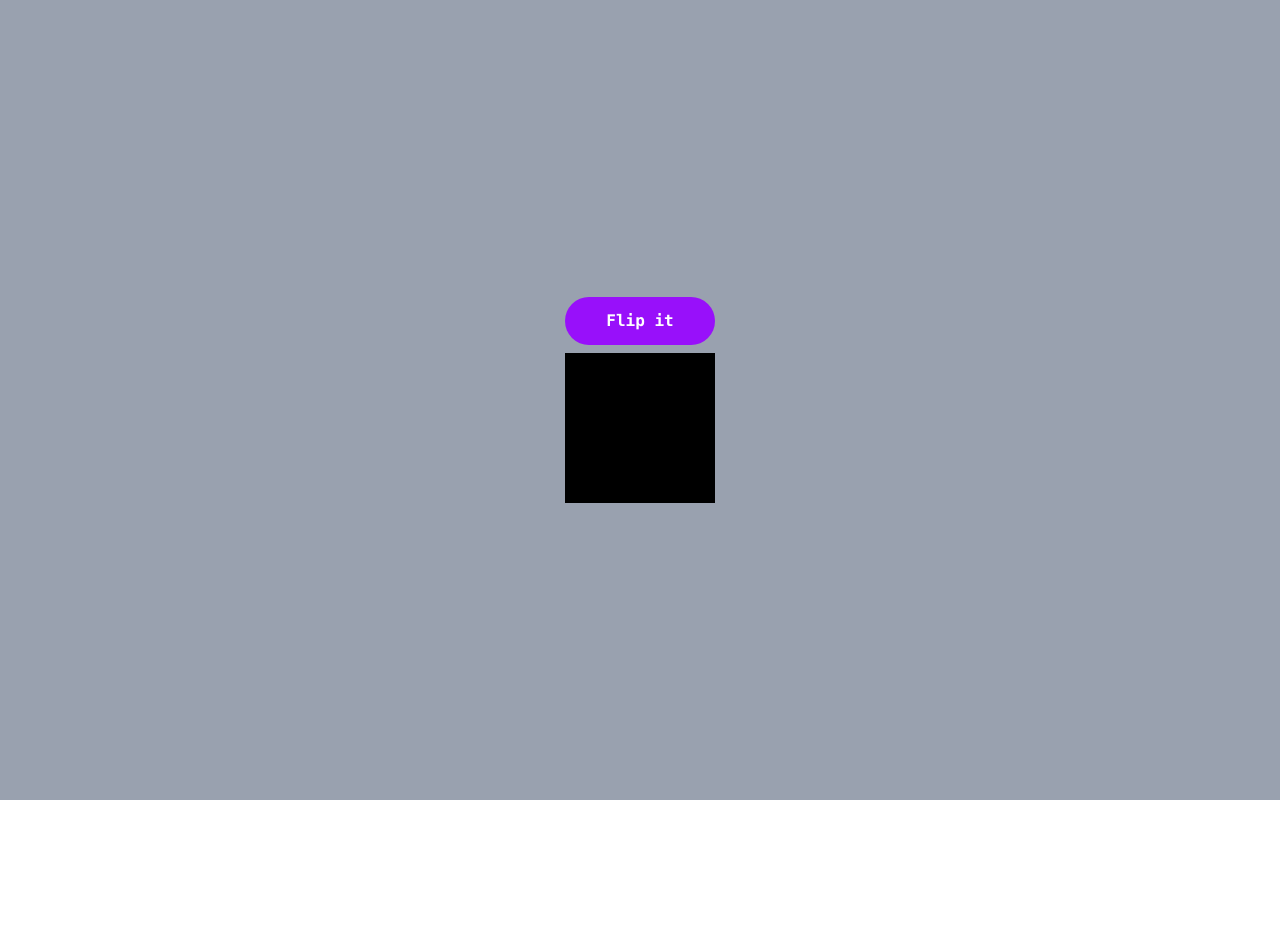
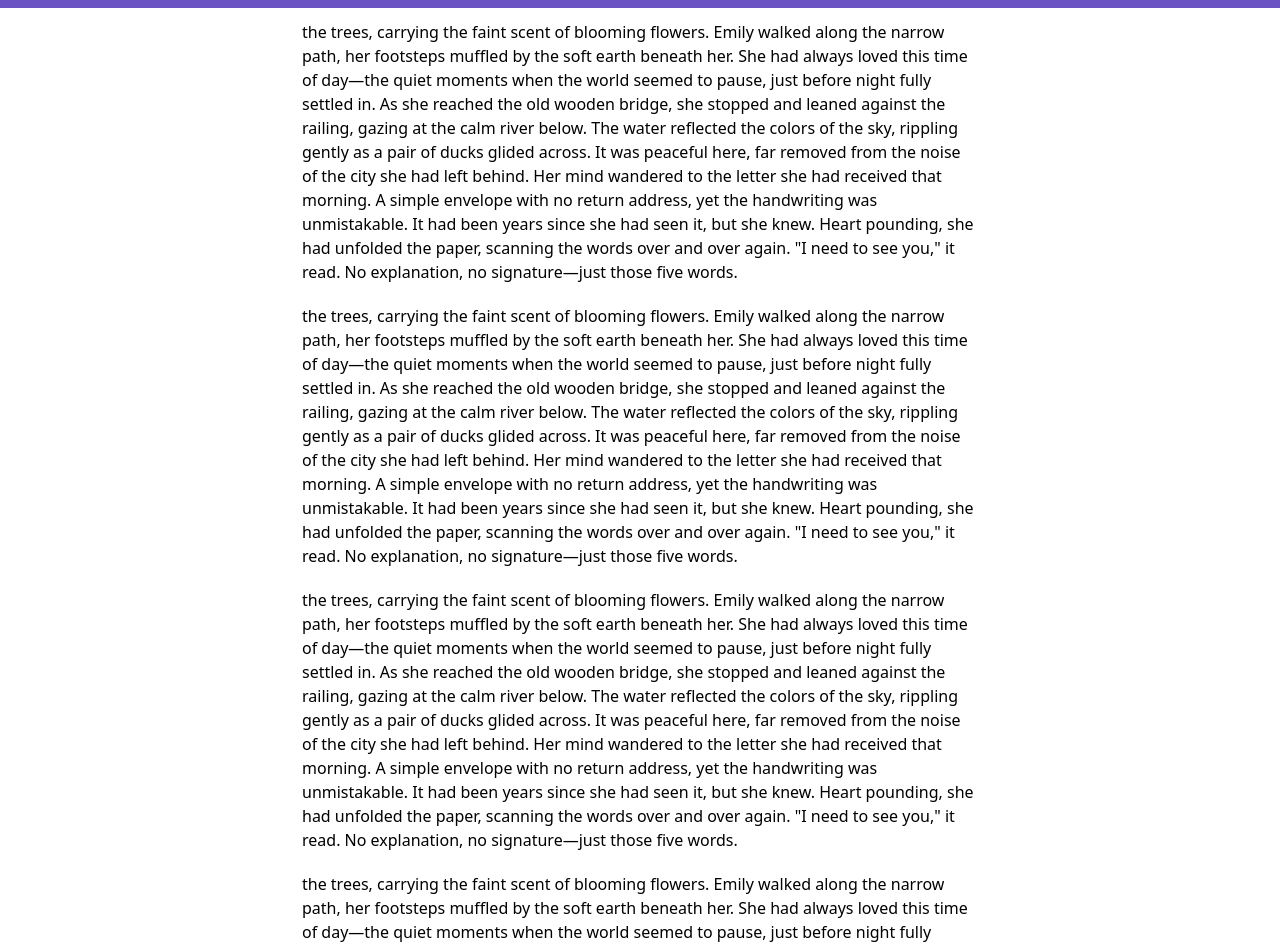
Before and after one commit to faiz12457/Framer-motion, a React (Vite) app: page / in a window 1280 px wide. Shown: the top 948 px of the page. Before the commit the page ends 800 px from the top, so only its background shows below. Built offline with nearby package versions, Linux system fonts and the light colour scheme.

Commit message:
scroll Animation

```diff
--- a/src/App.jsx
+++ b/src/App.jsx
@@ -2,13 +2,17 @@ import React from 'react'
 import Basics from './components/Basics'
 import Genstures from './components/Genstures'
 import AnimationControls from './components/AnimationControls'
+import ViewBasedAnimations from './components/ViewBasedAnimations'
+import ScrollAnimations from './components/ScrollAnimations'
 
 function App() {
   return (
     <>
     {/* <Basics /> */}
     {/* <Genstures /> */}
-    <AnimationControls />
+    {/* <AnimationControls /> */}
+    {/* <ViewBasedAnimations /> */}
+    <ScrollAnimations />
     </>
   )
 }
--- /dev/null
+++ b/src/components/ScrollAnimations.jsx
@@ -0,0 +1,67 @@
+import React from 'react'
+import { motion, AnimatePresence, useInView, useScroll, useSpring, useTransform } from "framer-motion";
+function ScrollAnimations() {
+   const {scrollYProgress}= useScroll();
+   const scrollX=useSpring(scrollYProgress);
+   const background=useTransform(scrollYProgress,[0,0.5,1],['#81d180','#57acce','#6b53c3'])
+
+  return (
+    <div className=' w-full  '>
+    <motion.div className='w-full bg-blue-500 sticky top-0 h-2 origin-left' style={
+        {/*scaleX:scrollX,*/background, scaleX:scrollYProgress}}></motion.div>
+    <div className='w-[700px] mx-auto p-3 flex flex-col gap-5'>
+        <p>the trees, carrying the faint scent of blooming flowers. Emily walked along the narrow path, her footsteps muffled by the soft earth beneath her. She had always loved this time of day—the quiet moments when the world seemed to pause, just before night fully settled in.
+
+As she reached the old wooden bridge, she stopped and leaned against the railing, gazing at the calm river below. The water reflected the colors of the sky, rippling gently as a pair of ducks glided across. It was peaceful here, far removed from the noise of the city she had left behind.
+
+Her mind wandered to the letter she had received that morning. A simple envelope with no return address, yet the handwriting was unmistakable. It had been years since she had seen it, but she knew. Heart pounding, she had unfolded the paper, scanning the words over and over again. "I need to see you," it read. No explanation, no signature—just those five words.</p>
+
+
+<p>the trees, carrying the faint scent of blooming flowers. Emily walked along the narrow path, her footsteps muffled by the soft earth beneath her. She had always loved this time of day—the quiet moments when the world seemed to pause, just before night fully settled in.
+
+As she reached the old wooden bridge, she stopped and leaned against the railing, gazing at the calm river below. The water reflected the colors of the sky, rippling gently as a pair of ducks glided across. It was peaceful here, far removed from the noise of the city she had left behind.
+
+Her mind wandered to the letter she had received that morning. A simple envelope with no return address, yet the handwriting was unmistakable. It had been years since she had seen it, but she knew. Heart pounding, she had unfolded the paper, scanning the words over and over again. "I need to see you," it read. No explanation, no signature—just those five words.</p>
+
+<p>the trees, carrying the faint scent of blooming flowers. Emily walked along the narrow path, her footsteps muffled by the soft earth beneath her. She had always loved this time of day—the quiet moments when the world seemed to pause, just before night fully settled in.
+
+As she reached the old wooden bridge, she stopped and leaned against the railing, gazing at the calm river below. The water reflected the colors of the sky, rippling gently as a pair of ducks glided across. It was peaceful here, far removed from the noise of the city she had left behind.
+
+Her mind wandered to the letter she had received that morning. A simple envelope with no return address, yet the handwriting was unmistakable. It had been years since she had seen it, but she knew. Heart pounding, she had unfolded the paper, scanning the words over and over again. "I need to see you," it read. No explanation, no signature—just those five words.</p>
+
+<p>the trees, carrying the faint scent of blooming flowers. Emily walked along the narrow path, her footsteps muffled by the soft earth beneath her. She had always loved this time of day—the quiet moments when the world seemed to pause, just before night fully settled in.
+
+As she reached the old wooden bridge, she stopped and leaned against the railing, gazing at the calm river below. The water reflected the colors of the sky, rippling gently as a pair of ducks glided across. It was peaceful here, far removed from the noise of the city she had left behind.
+
+Her mind wandered to the letter she had received that morning. A simple envelope with no return address, yet the handwriting was unmistakable. It had been years since she had seen it, but she knew. Heart pounding, she had unfolded the paper, scanning the words over and over again. "I need to see you," it read. No explanation, no signature—just those five words.</p>
+
+<p>the trees, carrying the faint scent of blooming flowers. Emily walked along the narrow path, her footsteps muffled by the soft earth beneath her. She had always loved this time of day—the quiet moments when the world seemed to pause, just before night fully settled in.
+
+As she reached the old wooden bridge, she stopped and leaned against the railing, gazing at the calm river below. The water reflected the colors of the sky, rippling gently as a pair of ducks glided across. It was peaceful here, far removed from the noise of the city she had left behind.
+
+Her mind wandered to the letter she had received that morning. A simple envelope with no return address, yet the handwriting was unmistakable. It had been years since she had seen it, but she knew. Heart pounding, she had unfolded the paper, scanning the words over and over again. "I need to see you," it read. No explanation, no signature—just those five words.</p>
+
+<p>the trees, carrying the faint scent of blooming flowers. Emily walked along the narrow path, her footsteps muffled by the soft earth beneath her. She had always loved this time of day—the quiet moments when the world seemed to pause, just before night fully settled in.
+
+As she reached the old wooden bridge, she stopped and leaned against the railing, gazing at the calm river below. The water reflected the colors of the sky, rippling gently as a pair of ducks glided across. It was peaceful here, far removed from the noise of the city she had left behind.
+
+Her mind wandered to the letter she had received that morning. A simple envelope with no return address, yet the handwriting was unmistakable. It had been years since she had seen it, but she knew. Heart pounding, she had unfolded the paper, scanning the words over and over again. "I need to see you," it read. No explanation, no signature—just those five words.</p>
+
+<p>the trees, carrying the faint scent of blooming flowers. Emily walked along the narrow path, her footsteps muffled by the soft earth beneath her. She had always loved this time of day—the quiet moments when the world seemed to pause, just before night fully settled in.
+
+As she reached the old wooden bridge, she stopped and leaned against the railing, gazing at the calm river below. The water reflected the colors of the sky, rippling gently as a pair of ducks glided across. It was peaceful here, far removed from the noise of the city she had left behind.
+
+Her mind wandered to the letter she had received that morning. A simple envelope with no return address, yet the handwriting was unmistakable. It had been years since she had seen it, but she knew. Heart pounding, she had unfolded the paper, scanning the words over and over again. "I need to see you," it read. No explanation, no signature—just those five words.</p>
+
+<p>the trees, carrying the faint scent of blooming flowers. Emily walked along the narrow path, her footsteps muffled by the soft earth beneath her. She had always loved this time of day—the quiet moments when the world seemed to pause, just before night fully settled in.
+
+As she reached the old wooden bridge, she stopped and leaned against the railing, gazing at the calm river below. The water reflected the colors of the sky, rippling gently as a pair of ducks glided across. It was peaceful here, far removed from the noise of the city she had left behind.
+
+Her mind wandered to the letter she had received that morning. A simple envelope with no return address, yet the handwriting was unmistakable. It had been years since she had seen it, but she knew. Heart pounding, she had unfolded the paper, scanning the words over and over again. "I need to see you," it read. No explanation, no signature—just those five words.</p>
+    </div>
+
+</div>
+  )
+}
+
+export default ScrollAnimations
--- a/src/components/ViewBasedAnimations.jsx
+++ b/src/components/ViewBasedAnimations.jsx
@@ -0,0 +1,23 @@
+import React, { useRef } from 'react'
+import { motion, AnimatePresence, useInView } from "framer-motion";
+
+function ViewBasedAnimations() {
+    const ref=useRef(null);
+    const isView=useInView(ref)
+
+  return (
+    <div className='flex items-end h-[200vh] w-full bg-gray-400'>
+  <motion.div className='h-screen bg-black w-full'
+  initial={{opacity:0}}
+  whileInView={{opacity:1}}
+  transition={{duration:5}}
+
+  >
+
+  </motion.div>
+
+    </div>
+  )
+}
+
+export default ViewBasedAnimations
```
